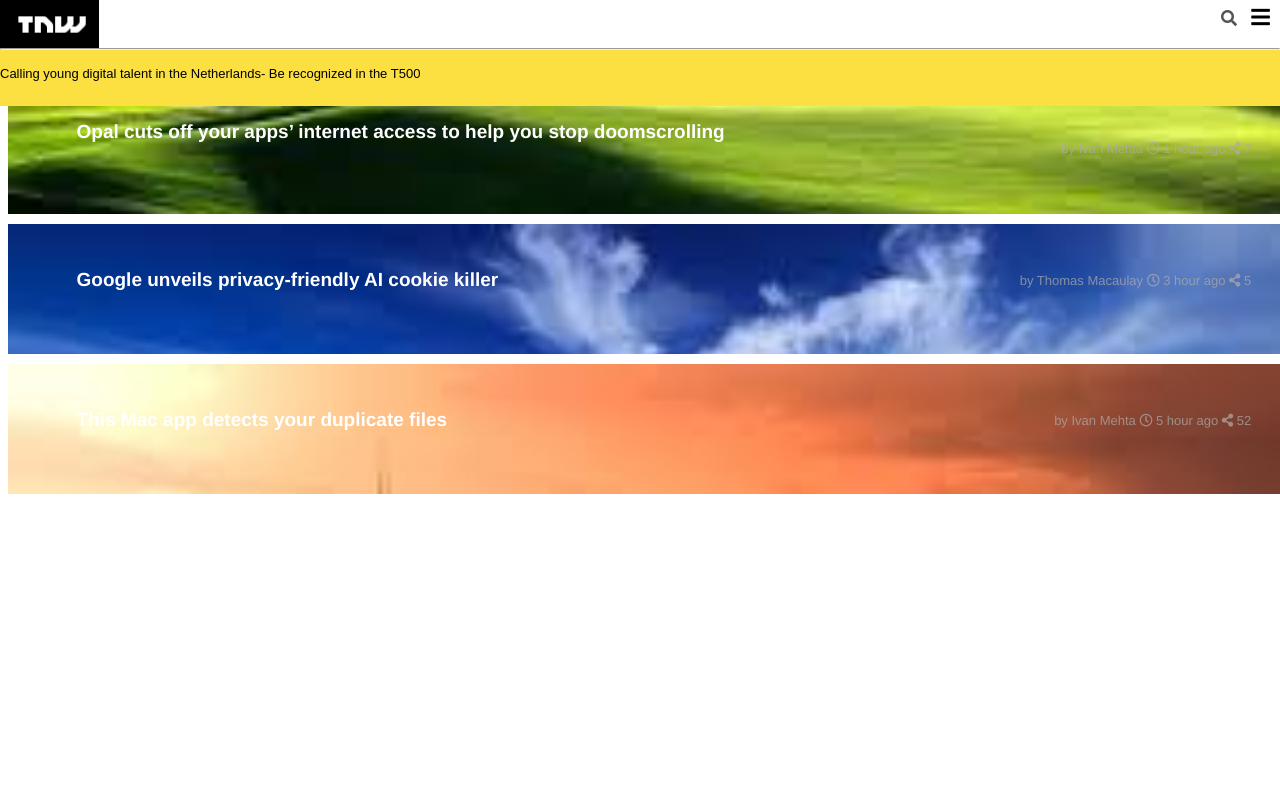
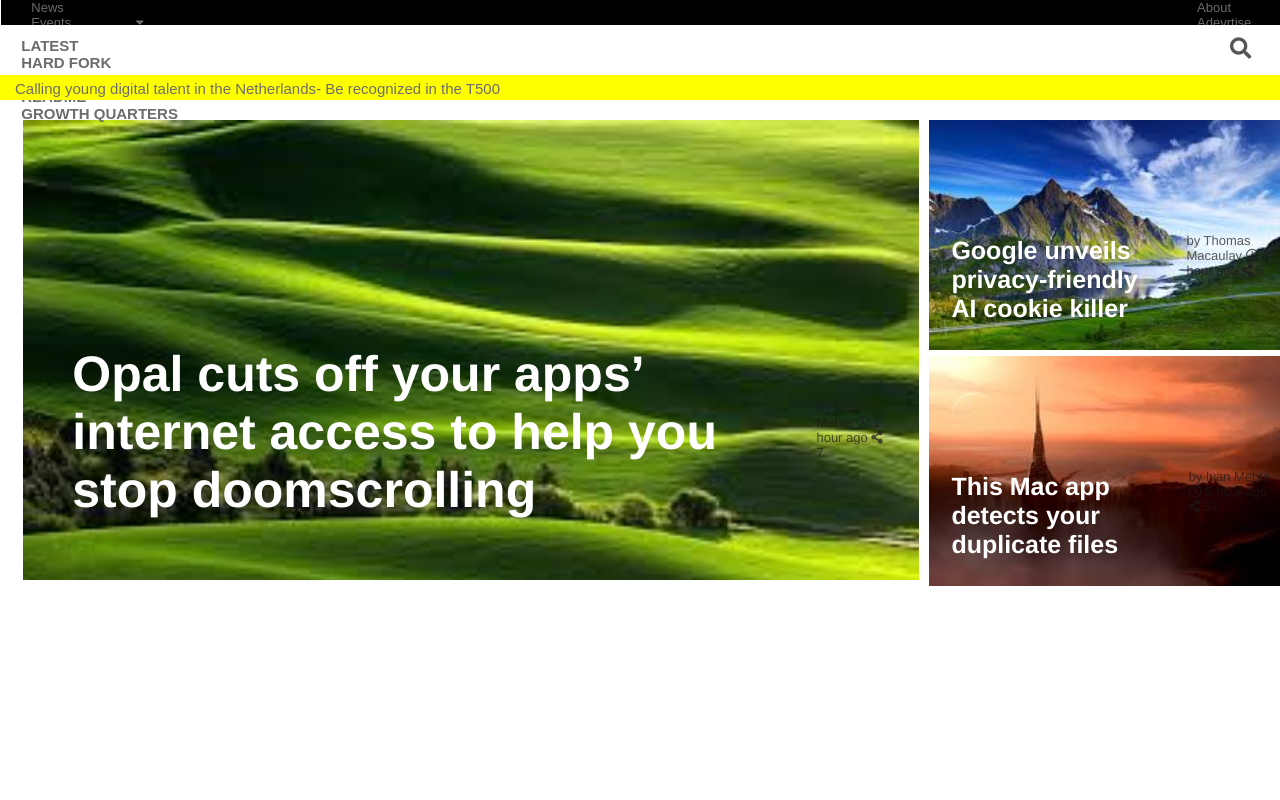
Before and after one commit to amiraabouhadid/TheNextWebClone, a plain HTML site: page index.html in a window 1280 px wide. Shown: the top 800 px of the page. Drawn offline with Linux system fonts and the light colour scheme.

Commit message:
Add media query for nav bar and topics sections

```diff
--- a/index.html
+++ b/index.html
@@ -12,6 +12,7 @@
 
   <header>
     <div id="nav-bar-1">
+      <img class="image_logo" src="pictures/headerlogo.png" alt="1234">
       <div id="nav-bar-1-top">
         <div id="nav-bar-1-top-left">
           <a href="#" class="nav-top-element">News</a>
@@ -35,8 +36,8 @@
           <a href="#" class="nav-middle-element">PLUGGED</a>
           <a href="#" class="nav-middle-element">README</a>
           <a href="#" class="nav-middle-element">GROWTH QUARTERS</a>
-          <a href="#" class="nav-middle-element">SHIFT</a>
-          <a href="123" class="nav-middle-element">NEURAL</a>
+          <a href="#" class="nav-middle-element shift">SHIFT</a>
+          <a href="123" class="nav-middle-element shift">NEURAL</a>
         </div>
         <div id="nav-bar-1-middle-right">
           <i class="fas fa-search fa-lg"></i>
--- a/style.css
+++ b/style.css
@@ -299,6 +299,187 @@
 }
 
 @media only screen and (min-width: 1024px) {
+  #nav-bar-2 {
+    display: none;
+  }
+
+  .image_logo {
+    display: block;
+    position: fixed;
+    top: 0%;
+    left: 0%;
+    height: 75px;
+    width: 105px;
+  }
+
+  header {
+    position: fixed;
+    z-index: 9;
+  }
+
+  a {
+    text-decoration: none;
+    color: rgb(109, 108, 108);
+  }
+
+  #nav-bar-1 {
+    display: block;
+    background-color: white;
+    z-index: 500;
+    overflow: hidden;
+  }
+
+  #nav-bar-1-top {
+    position: fixed;
+    top: 0.1px;
+    margin-left: 100px;
+    width: 92%;
+    height: 25px;
+    display: flex;
+    text-align: center;
+    background-color: rgb(0, 0, 0);
+    color: white;
+    justify-content: space-between;
+    font-size: 13px;
+  }
+
+  #nav-bar-1-top-left {
+    float: left;
+    margin-left: 20px;
+    text-align: center;
+  }
+
+  #nav-bar-1-top-right {
+    float: right;
+    margin-right: 30px;
+  }
+
+  .nav-top-element {
+    margin-left: 10px;
+    text-align: center;
+  }
+
+  #nav-bar-1-middle {
+    position: fixed;
+    top: 25px;
+    display: flex;
+    width: 92%;
+    background-color: rgb(255, 255, 255);
+    height: 50px;
+    text-align: center;
+    justify-content: space-between;
+    margin-left: 100px;
+  }
+
+  .shift {
+    display: none;
+  }
+
+  #nav-bar-1-middle-left {
+    margin-top: 12px;
+    margin-left: 10px;
+    font-size: 15px;
+    color: grey;
+    font-weight: bold;
+  }
+
+  .nav-middle-element {
+    margin-left: 10px;
+  }
+
+  .fa-search {
+    margin-top: 15px;
+    margin-right: 30px;
+    color: #555;
+  }
+
+  #nav-bar-1-middle-right {
+    border-left: black;
+    border-width: 1px;
+  }
+
+  #nav-bar-1-bottom {
+    position: fixed;
+    top: 75px;
+    width: 100%;
+    background-color: yellow;
+    height: 25px;
+    font-size: 15px;
+  }
+
+  .nav-bar-1-bottom-element {
+    margin-left: 15px;
+    text-align: center;
+    margin-top: 5px;
+  }
+
+  .todaytopic {
+    margin-top: 120px;
+  }
+
+  .topic1 {
+    background-color: rgb(128, 227, 252);
+    width: 57%;
+    padding: 5px;
+    height: 400px;
+    float: left;
+    margin-right: 10px;
+    margin-left: 15px;
+  }
+
+  .topic2 {
+    display: grid;
+    grid-template-columns: auto;
+    width: 39%;
+    padding: 5px;
+    height: 200px;
+  }
+
+  .topic3 {
+    display: grid;
+    grid-template-columns: auto;
+    margin-top: 6px;
+    width: 39%;
+    padding: 5px;
+    height: 200px;
+  }
+
+  .topic1_d {
+    display: none;
+  }
+
+  .topic1_2 {
+    position: relative;
+    top: 55%;
+    left: 0%;
+  }
+
+  .topic2_2 {
+    position: relative;
+    top: 18%;
+    left: 0%;
+  }
+
+  .topic1_t {
+    font-size: 35px;
+    color: white;
+    font-weight: 700;
+    z-index: 5;
+  }
+
+  .topic2_t {
+    font-size: 25px;
+    color: white;
+    font-weight: 800;
+    margin-top: 60px;
+  }
+
+  .topic1_a {
+    font-size: 13px;
+    color: rgb(29, 25, 25);
+    margin-bottom: 3px;
+  }
+
   #lf-grid {
     grid-template-columns: 33% 33% 33%;
     grid-column-gap: 2.5%;
@@ -355,6 +536,84 @@
 }
 
 @media only screen and (min-width: 1200px) {
+  #nav-bar-2 {
+    display: none;
+  }
+
+  .image_logo {
+    display: none;
+  }
+
+  #nav-bar-1-top {
+    width: 100%;
+    margin-left: 0.1%;
+  }
+
+  #nav-bar-1-middle {
+    width: 100%;
+    margin-left: 0.1%;
+  }
+
+  #nav-bar-1-middle-left {
+    margin-top: 12px;
+    margin-left: 10px;
+    font-size: 15px;
+    color: grey;
+    font-weight: bold;
+  }
+
+  .topic1 {
+    width: 70%;
+    padding: 5px;
+    height: 460px;
+  }
+
+  .topic2 {
+    width: 28%;
+    height: 230px;
+  }
+
+  .topic3 {
+    width: 28%;
+    height: 230px;
+  }
+
+  .topic1_d {
+    display: none;
+  }
+
+  .topic1_2 {
+    position: relative;
+    top: 40%;
+    left: 0%;
+  }
+
+  .topic2_2 {
+    position: relative;
+    top: 23%;
+    left: 0%;
+  }
+
+  .topic1_t {
+    font-size: 50px;
+    color: white;
+    font-weight: 750;
+    margin-top: 40px;
+  }
+
+  .topic2_t {
+    font-size: 25px;
+    color: white;
+    font-weight: 800;
+    margin-top: 60px;
+  }
+
+  .topic1_a {
+    font-size: 13px;
+    color: rgb(29, 25, 25);
+    margin-bottom: 3px;
+  }
+
   #lf-4-lf-b-1 {
     visibility: visible;
   }
```
